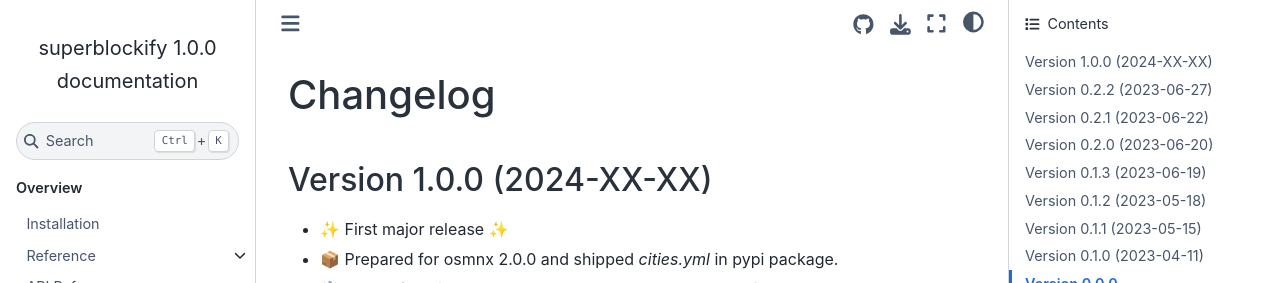
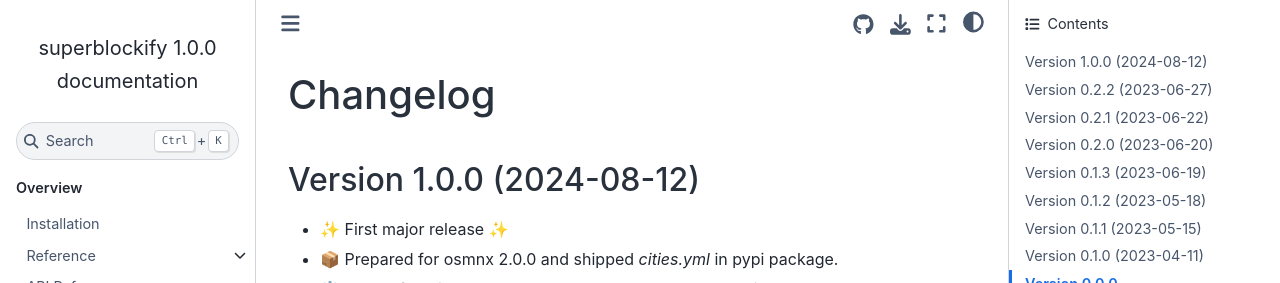
Before and after one commit to NERDSITU/superblockify, a Sphinx documentation site: the page built from docs/changelog.rst, in a window 1280 px wide and 900 px high. Shown: the top 283 px of the window. Built offline with Sphinx 7.4.7 and the Sphinx Book theme 1.1.4, drawn with Linux system fonts in a browser that asks for light colours; pages that are not in the unit, such as notebooks, are missing from menus.

Commit message:
Add 1.0.0 release date to changelog

```diff
--- a/docs/changelog.rst
+++ b/docs/changelog.rst
@@ -2,7 +2,7 @@
 Changelog
 *********
 
-Version 1.0.0 (2024-XX-XX)
+Version 1.0.0 (2024-08-12)
 **************************
 
 * ✨ First major release ✨
```
